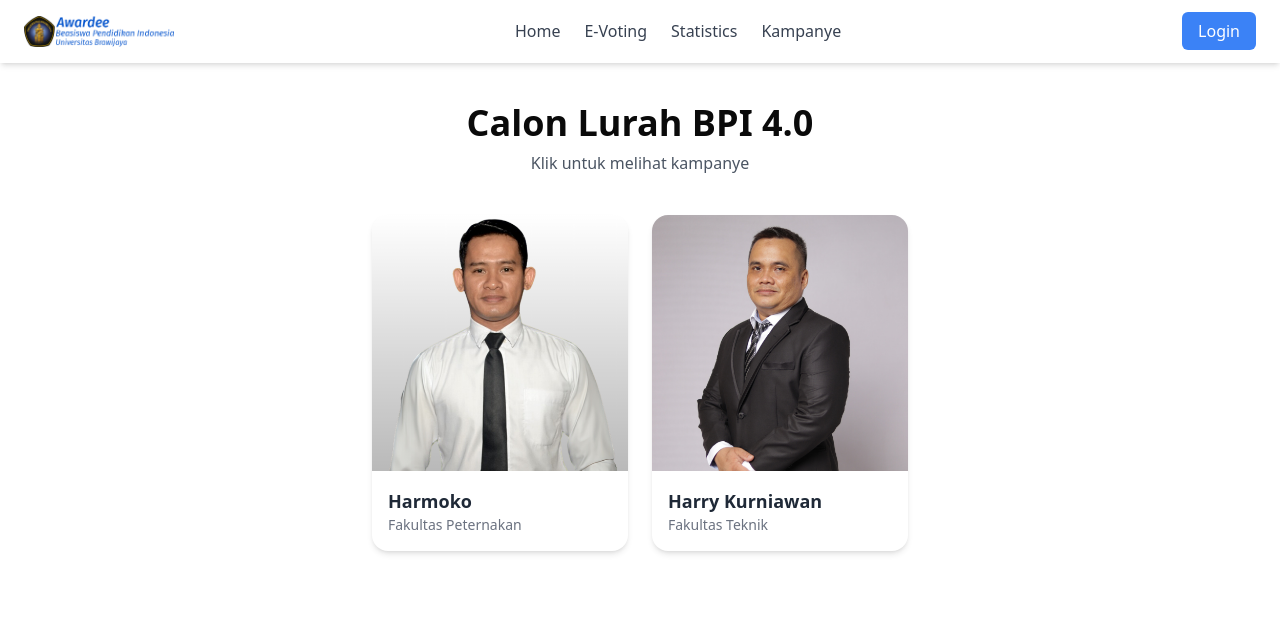
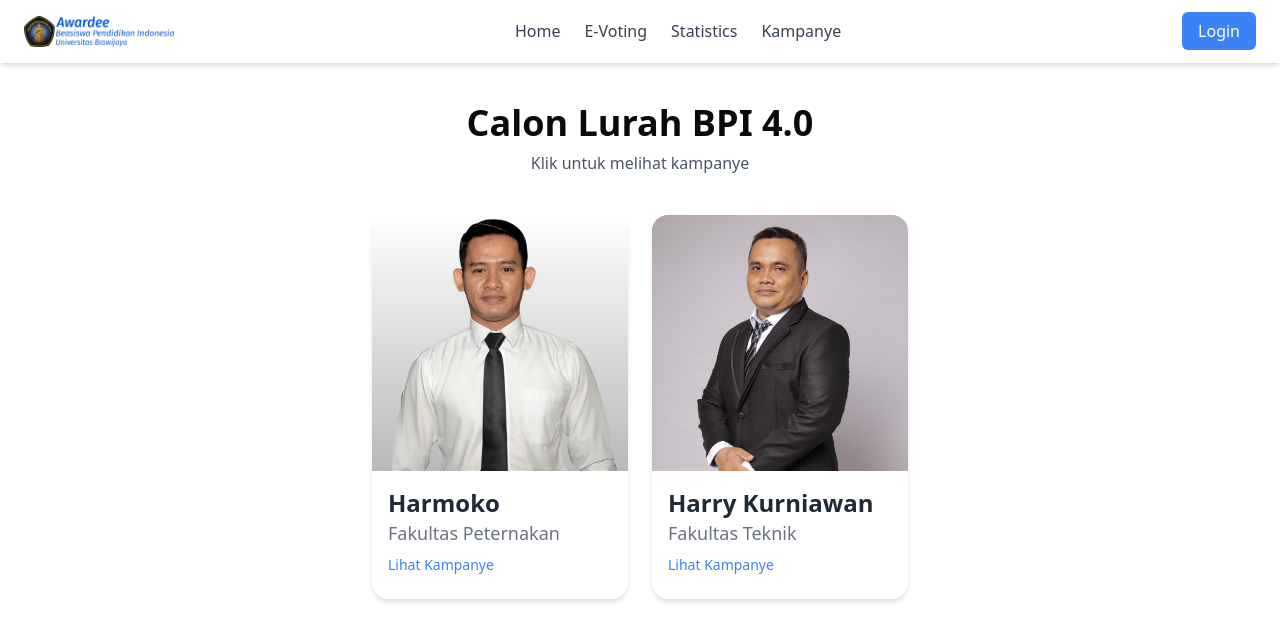
Before and after one commit to azkalbhqi/E-Voting-BPIUB, a Next.js app: page /kampanye in a window 1280 px wide. Shown: the top 640 px of the page. Built offline with nearby package versions, Linux system fonts and the light colour scheme; no server answers.

Commit message:
Commit: Kampanye Calon Lurah BPI add link on kampanye Commit

```diff
--- a/src/app/kampanye/page.tsx
+++ b/src/app/kampanye/page.tsx
@@ -19,10 +19,14 @@ const Page = () => {
               </div>
             </div>
             <div className="p-4">
-              <h3 className="text-lg font-semibold text-gray-800 group-hover:text-blue-600 transition-colors">
+              <h3 className="text-2xl font-semibold text-gray-800 group-hover:text-blue-600 transition-colors">
                 Harmoko
               </h3>
-              <p className="text-sm text-gray-500">Fakultas Peternakan</p>
+              <p className="text-lg text-gray-500">Fakultas Peternakan</p>
+              <div className="flex items-center justify-between">
+                <p className="text-sm py-2 text-blue-500 group-hover:text-base transition-all">Lihat Kampanye</p>
+                <p className="text-2xl hidden group-hover:flex transition-all">⏭️</p>
+              </div>
             </div>
           </div>
         </Link>
@@ -38,10 +42,14 @@ const Page = () => {
               </div>
             </div>
             <div className="p-4">
-              <h3 className="text-lg font-semibold text-gray-800 group-hover:text-blue-600 transition-colors">
+              <h3 className="text-2xl font-semibold text-gray-800 group-hover:text-blue-600 transition-colors">
                 Harry Kurniawan
               </h3>
-              <p className="text-sm text-gray-500">Fakultas Teknik</p>
+              <p className="text-lg text-gray-500">Fakultas Teknik</p>
+              <div className="flex items-center justify-between">
+                <p className="text-sm py-2 text-blue-500 group-hover:text-base transition-all">Lihat Kampanye</p>
+                <p className="text-2xl hidden group-hover:flex transition-all">⏭️</p>
+              </div>
             </div>
           </div>
         </Link>
```
